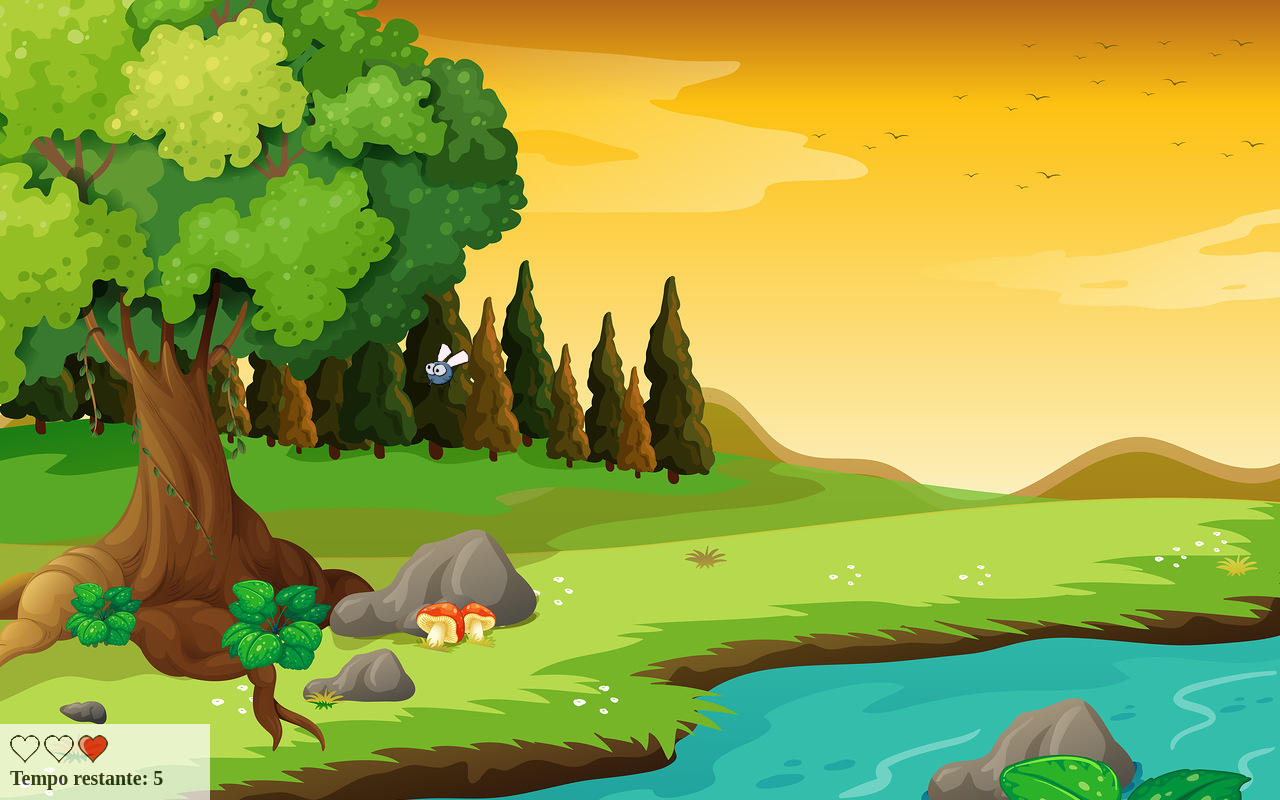
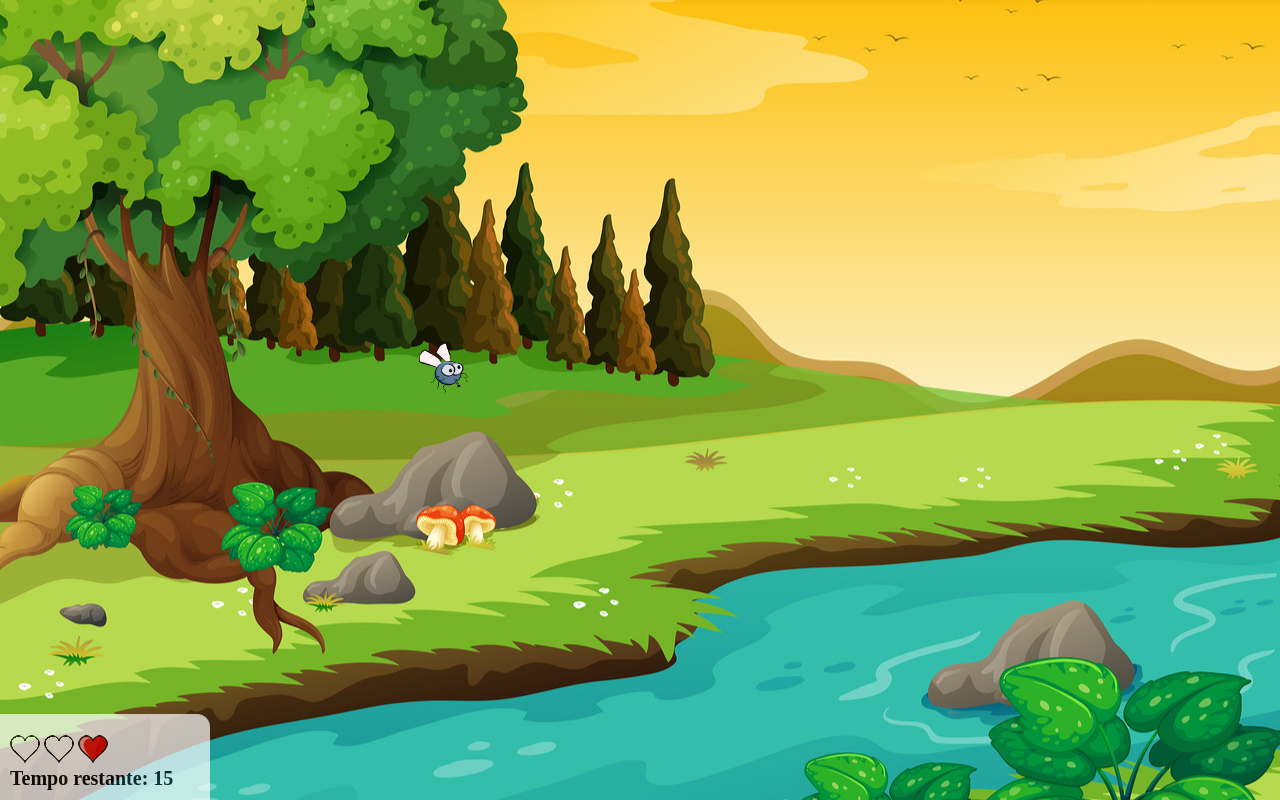
Before and after one commit to Riqueli/Game-Mata-Mosquito-, a plain HTML site: page index.html in a window 1280 px wide. Drawn offline with Linux system fonts and the light colour scheme.

Commit message:
adicionar novos arquivos

```diff
--- a/index.html
+++ b/index.html
@@ -4,29 +4,37 @@
   <meta charset="UTF-8">
   <meta http-equiv="X-UA-Compatible" content="IE=edge">
   <meta name="viewport" content="width=device-width, initial-scale=1.0">
-  <title>Fly Swatter</title>
+  <title>Mata Mosquito</title>
+
+    <!--CSS-->
   <link rel="stylesheet" href="style.css">
   <script src='javascript.js'></script>
+
+    <!-- Fav icon -->
+    <link rel="shortcut icon" href="imagens/mosca.png" type="imagens/mosca.png" />
+
 </head>
+
 <body onresize="ajustaTamanhoPalcoJogo()">
 
-    <div class="painel">
-      <div class="vidas">
-      <img id="v1" src="imagens/coracao_cheio.png">
-      <img id="v2" src="imagens/coracao_cheio.png">
-      <img id="v3" src="imagens/coracao_cheio.png">
-      </div>
-
-      <div class="cronometro">Tempo restante: <span id="cronometro"></span></div>
+  <div class="painel">
+    <div class="vidas">
+      <img id = "v1" src="imagens/coracao_cheio.png">
+      <img id = "v2" src="imagens/coracao_cheio.png">
+      <img id = "v3" src="imagens/coracao_cheio.png">
     </div>
 
+    <div class="cronometro">
+      Tempo restante: <span id="cronometro"></span></div>
+  </div>
 
   <script>
+
     document.getElementById('cronometro').innerHTML = tempo
 
-  var criaMosquito = setInterval(function(){
-    posicaoRandomica()
-  }, criaMosquitoTempo)
+    var criaMosquito  = setInterval(function(){
+      posicaoRandomica()
+      }, criaMosquitoTempo)
   </script>
 
 </body>
--- a/javascript.js
+++ b/javascript.js
@@ -1,39 +1,39 @@
-
 var altura = 0
 var largura = 0
 var vidas = 1
-var tempo = 10
+var tempo = 20
 
 var criaMosquitoTempo = 1500
 
+//UTILIZA-SE O SEARCH PARA RETORNAR O VALOR DO NÍVEL, INCLUÍNDO A INTERROGAÇÃO
+
 var nivel = window.location.search
-nivel = nivel.replace('?', '')
-
+nivel = nivel.replace('?','')
 
 if(nivel === 'facil') {
-	//1s e meio
+	//1500
 	criaMosquitoTempo = 1500
+} else if (nivel === 'medio') {
+	//1000
+	criaMosquitoTempo = 1000
+} else if (nivel === 'dificil') {
+	//750
+	criaMosquitoTempo = 750
+}
 
-} else if (nivel === 'medio') {
-	//1s
-	criaMosquitoTempo = 1000
-
-} else if (nivel === 'dificil') {
-	//0.75s
-	criaMosquitoTempo = 750
-
-}
+//DIMENSIONAMENTO DA TELA ONDE O APLICATIVO ESTÁ RODANDO
 
 function ajustaTamanhoPalcoJogo() {
 	altura = window.innerHeight
 	largura = window.innerWidth
 
-  console.log(largura, altura)
+	console.log(altura, largura)
 }
 
 ajustaTamanhoPalcoJogo()
 
 var cronometro = setInterval(function(){
+
 	tempo -= 1
 
 	if(tempo < 0){
@@ -41,56 +41,63 @@ var cronometro = setInterval(function(){
 		clearInterval(criaMosquito)
 		window.location.href = 'vitoria.html'
 
-  }else{
+	} else {
+
 		document.getElementById('cronometro').innerHTML = tempo
 	}
-},1000)
 
+}, 1000)
+
+
+//POSICIONAMENTO DO MOSQUISTO DE FORMA RANDÔMICA
 function posicaoRandomica(){
 
-  //remover o mosquito anterior caso exista
-  if(document.getElementById('mosquito')){
+  // REMOVER O MOSQUITO ANTERIOR (CASO EXISTA)
+  if (document.getElementById('mosquito')) {
 		document.getElementById('mosquito').remove()
 
-  if(vidas > 3 ){
+		if(vidas > 3) {
+
 			window.location.href = 'fim_de_jogo.html'
-  }else{
+		} else {
 			document.getElementById('v' + vidas).src="imagens/coracao_vazio.png"
 			vidas++
 		}
 	}
 
-  var posicaox = Math.floor(Math.random() *  largura) - 90
-  var posicaoy = Math.floor(Math.random() * altura) - 90
+  var posicaoX = Math.floor(Math.random() * largura) - 90
+	var posicaoY = Math.floor(Math.random() * altura) - 90
 
-  posicaox = posicaox < 0 ? 0 : posicaox
-  posicaoy = posicaoy < 0 ? 0 : posicaoy
+	posicaoX = posicaoX < 0 ? 0 : posicaoX
+	posicaoY = posicaoY < 0 ? 0 : posicaoY
 
-  console.log(posicaox, posicaoy)
+	console.log(posicaoX, posicaoY)
 
-  //criar o elemento html
+
+ 	//CRIAR O ELEMENTO HTMAL DE FORMA PROGRAMADA
     var mosquito = document.createElement('img')
-  mosquito.src ='imagens/mosca.png'
+    mosquito.src = 'imagens/mosca.png'
+      //CONCATENAÇÃO DO ESPAÇÃO PARA QUE O INTERPRETADOR ENTENDA QUE SÃO DUAS CLASSES DIFERENTES, E NÃO UMA STRING
     mosquito.className = tamanhoAleatorio() + ' ' + ladoAleatorio()
-  mosquito.style.left = posicaox + 'px'
-  mosquito.style.top = posicaoy + 'px'
+    mosquito.style.left = posicaoX + 'px'
+    mosquito.style.top = posicaoY + 'px'
     mosquito.style.position = 'absolute'
     mosquito.id = 'mosquito'
-  mosquito.onclick = function(){
+    mosquito.onclick = function() {
         this.remove()
     var audio1 = new Audio();
     audio1.src = "Som/Song.wav";
     audio1.play();
+
     }
 
     document.body.appendChild(mosquito)
+  }
 
 
-}
-
-//Altera o tamanho do elemento mosquito a cada ciclo
-function tamanhoAleatorio () {
-    let classe = Math.floor(Math.random() * 3)
+//CRIAR MOSQUITOS DE TAMANHOS ALEATÓRIOS
+function tamanhoAleatorio() {
+	var classe = Math.floor(Math.random() * 3)
 
 	switch(classe) {
 		case 0:
@@ -104,15 +111,16 @@ function tamanhoAleatorio () {
 	}
 }
 
-//Altera o ponto de vista do mosquito em relação a tela
-function ladoAleatorio () {
-    let classe = Math.floor(Math.random() * 2)
+//POSICIONAMENTO ALEATÓRIA - ESPELHAMENTO DA FIGURA PARA DAR MAIOR DINÁMICA AO JOGO
+
+function ladoAleatorio() {
+	var classe = Math.floor(Math.random() * 2)
 
 	switch(classe) {
 		case 0:
-            return 'LadoA'
+			return 'ladoA'
 
 		case 1:
-            return 'LadoB'
+			return 'ladoB'
 	}
 }
--- a/style.css
+++ b/style.css
@@ -3,11 +3,32 @@ html{
 }
 
 
-body{
-  background-image: url(imagens/bg.jpg);
+body {
+	background-image: url(imagens/bg.jpg);
   background-repeat: no-repeat;
-  background-size: 100%;
+  width: 100%;
+  height: 100vh;
+  /* padding: 100px 0; */
+  background-position: 30% 45%;
+  background-size: cover;
+  margin: 0;
+
+  overflow-y: hidden;
+  overflow-x: hidden;
 }
+
+.painel {
+  position: absolute;
+  width: 190px;
+  padding: 10px;
+  bottom: 0px;
+  border-top: 1px solid white;
+  background: white;
+  opacity: 0.7;
+  border-radius: 0 13px 0 0;
+}
+
+/* Tipos de mosquito */
 
 .mosquito1 {
   width: 50px;
@@ -32,19 +53,11 @@ body{
     transform: scaleX(-1);
 }
 
-.painel{
-  position: absolute;
-  width: 190px;
-  padding: 10px;
-  left: 0px;
-  bottom: 0px;
-  border-top: solid 1px #fff;
-  background-color: #fff;
-  opacity: 0.7;
-}
+
 
 .vidas {
   float: left;
+  margin-top: 10px;
 }
 
 .cronometro{
```
Also changed, not shown: fim_de_jogo.html (+12 -5 lines), pagina_inicial.html (+11 -5 lines), vitoria.html (+13 -6 lines). Lines whose indentation alone changed are shown as unchanged.
